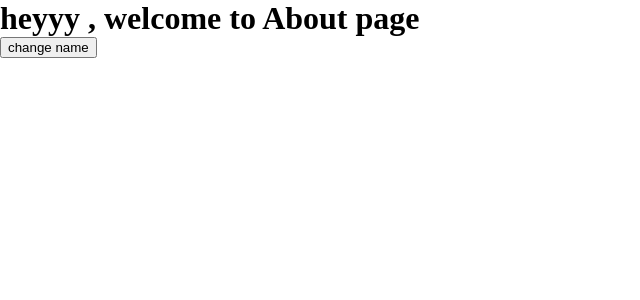
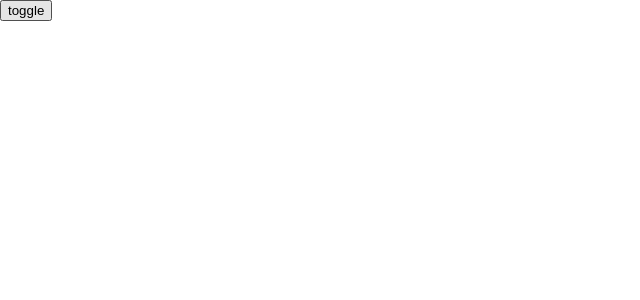
Before and after one commit to Ali-GreenHeart/fe12-react, a React (Create React App) app: page / in a window 1280 px wide. Shown: the top 300 px of the page, without its empty margins (0-640 px from the left). Built offline with nearby package versions, Linux system fonts and the light colour scheme.

Commit message:
add unmount functionality

```diff
--- a/src/App.jsx
+++ b/src/App.jsx
@@ -1,9 +1,19 @@
+import { useState } from "react";
 import About from "./page/About";
 
 const App = () => {
+    const [show, setShow] = useState(false)
+
     return (
         <>
-            <About />
+            <button
+                onClick={() => {
+                    setShow(!show)
+                }}
+            >toggle</button>
+            {
+                show && <About />
+            }
         </>
     )
 }
--- a/src/page/About/index.jsx
+++ b/src/page/About/index.jsx
@@ -5,6 +5,13 @@ let randomIndex;
 
 const About = () => {
     const [name, setName] = useState('')
+
+    useEffect(() => {
+        console.log('men geldim...')
+        return () => {
+            console.log('ayyyyyyy ☠')
+        }
+    }, [])
     useEffect(() => {
         randomIndex = Math.floor(Math.random() * colors.length)
     }, [name])
```
